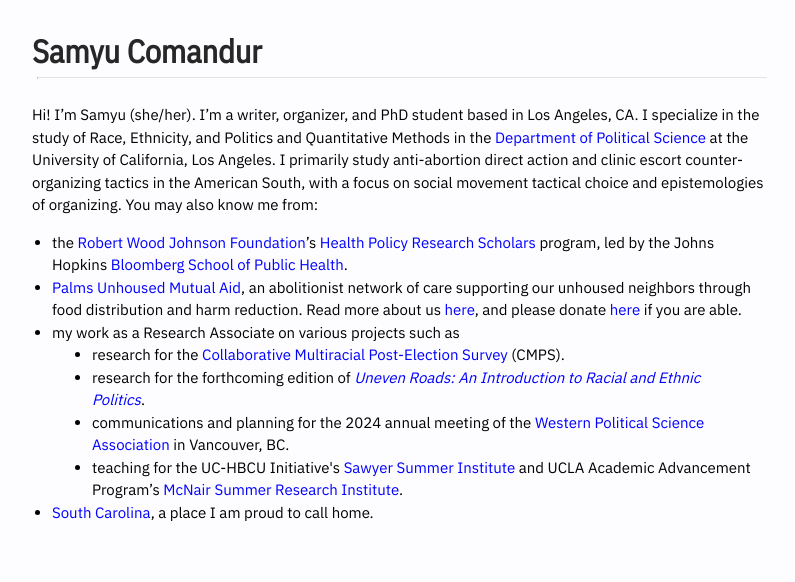
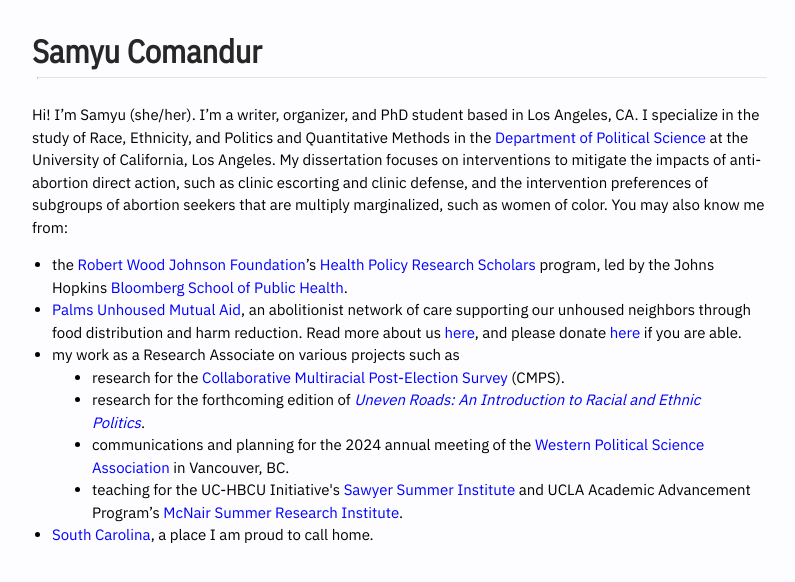
Before and after one commit to samyuc/samyuc.github.io, a Jekyll site: the page built from index.html, in a window 1280 px wide. Shown: the top 582 px of the page, without its empty margins (238-1033 px from the left). Built offline with Jekyll 4.4.1, drawn with Linux system fonts in a browser that asks for light colours.

Commit message:
Update index.html

```diff
--- a/index.html
+++ b/index.html
@@ -2,7 +2,7 @@
 layout: default
 ---
 
-Hi! I’m Samyu (she/her). I’m a writer, organizer, and PhD student based in Los Angeles, CA. I specialize in the study of Race, Ethnicity, and Politics and Quantitative Methods in the <a href="https://polisci.ucla.edu/person/samyu-comandur/">Department of Political Science</a> at the University of California, Los Angeles. I primarily study anti-abortion direct action and clinic escort counter-organizing tactics in the American South, with a focus on social movement tactical choice and epistemologies of organizing. You may also know me from:
+Hi! I’m Samyu (she/her). I’m a writer, organizer, and PhD student based in Los Angeles, CA. I specialize in the study of Race, Ethnicity, and Politics and Quantitative Methods in the <a href="https://polisci.ucla.edu/person/samyu-comandur/">Department of Political Science</a> at the University of California, Los Angeles. My dissertation focuses on interventions to mitigate the impacts of anti-abortion direct action, such as clinic escorting and clinic defense, and the intervention preferences of subgroups of abortion seekers that are multiply marginalized, such as women of color. You may also know me from:
 <ul><dl><dt>
 <dt><li>the <a href="https://www.rwjf.org/">Robert Wood Johnson Foundation</a>’s <a href="https://healthpolicyresearch-scholars.org/scholars/samyu-comandur/">Health Policy Research Scholars</a> program, led by the Johns Hopkins <a href="https://publichealth.jhu.edu/">Bloomberg School of Public Health</a>.</li>
 <dt><li> <a href="https://palmsunhousedmutualaid.org/">Palms Unhoused Mutual Aid</a>, an abolitionist network of care supporting our unhoused neighbors through food distribution and harm reduction. Read more about us <a href="https://laist.com/news/how-to-la/these-volunteers-are-trying-to-fill-the-gaps-in-las-response-to-the-homelessness-crisis">here</a>, and please donate <a href="https://hcb.hackclub.com/donations/start/palms-unhoused-mutual-aid">here</a> if you are able.
```
